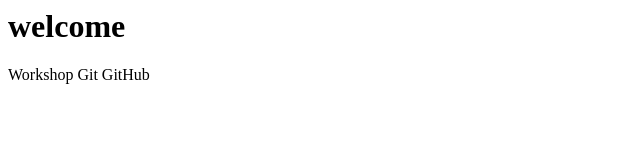
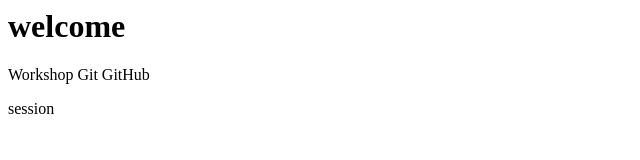
Before and after one commit to testes-prog/MonPortfilio, a plain HTML site: page index.html in a window 1280 px wide. Shown: the full height of the page, 0-640 px from the left. Drawn offline with Linux system fonts and the light colour scheme.

```diff
--- a/index.html
+++ b/index.html
@@ -1,2 +1,3 @@
 <h1>welcome</h1>
 <p>Workshop Git GitHub</p>
+<p> session</p>
```
Also changed, not shown: 1 other file.
